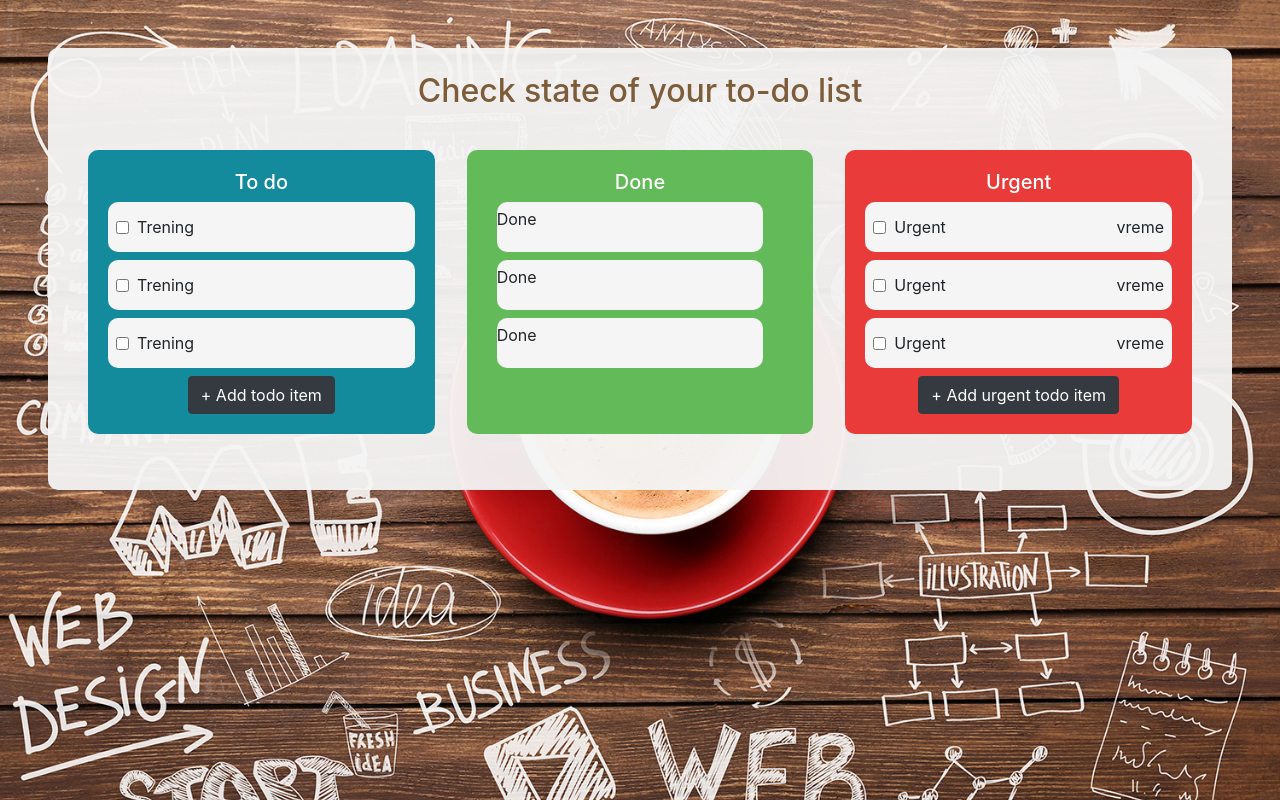
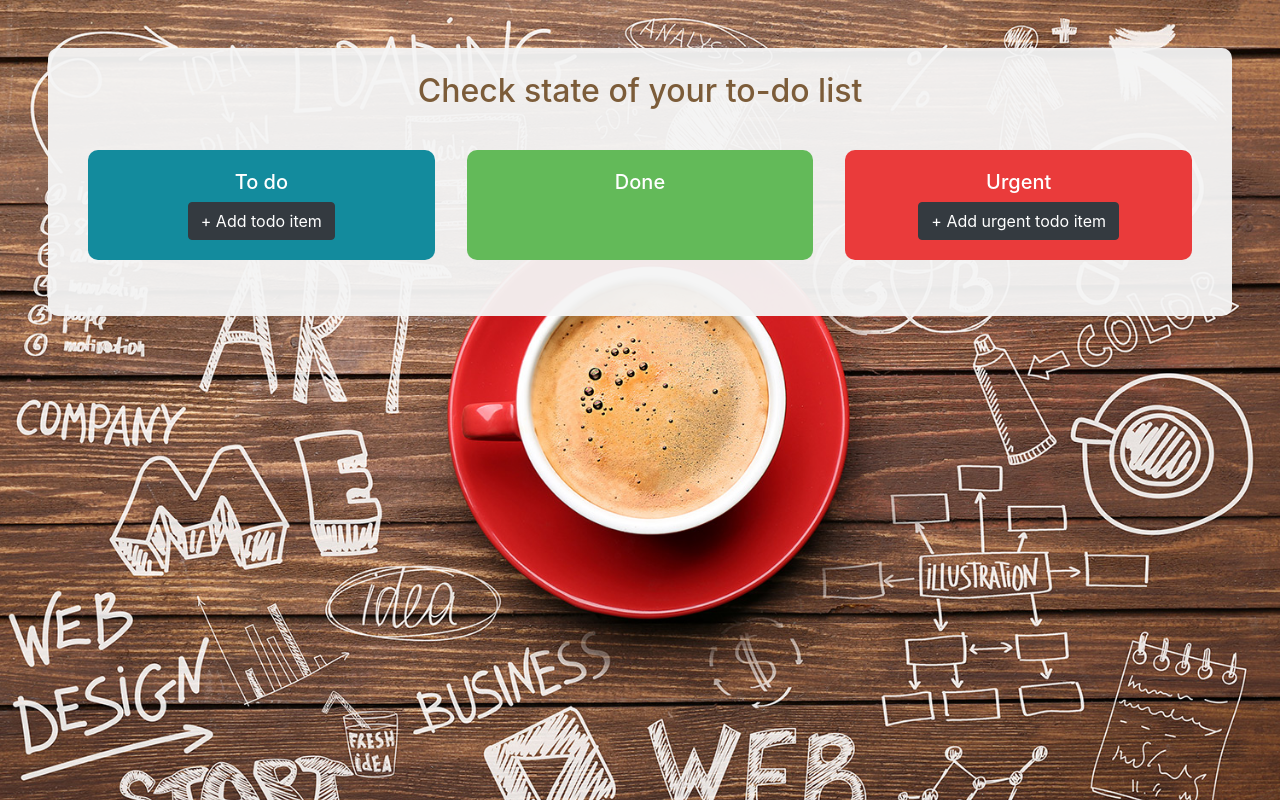
Before and after one commit to PajicMilica/angular-todo-app, an Angular app: page / in a window 1280 px wide. Built offline with nearby package versions, Linux system fonts and the light colour scheme.

Commit message:
prikazivanje item-a

```diff
--- a/src/app/done-item/done-item.component.html
+++ b/src/app/done-item/done-item.component.html
@@ -2,6 +2,6 @@
   <div class="stars">
 
   </div>
-  <p>Done</p>
+  {{doneItem}}
 
 </div>
--- a/src/app/done-item/done-item.component.ts
+++ b/src/app/done-item/done-item.component.ts
@@ -1,4 +1,4 @@
-import { Component, OnInit } from '@angular/core';
+import {Component, Input, OnInit} from '@angular/core';
 
 @Component({
   selector: 'app-done-item',
@@ -7,6 +7,9 @@ import { Component, OnInit } from '@angular/core';
 })
 export class DoneItemComponent implements OnInit {
 
+  @Input()
+  doneItem: String;
+
   constructor() { }
 
   ngOnInit(): void {
--- a/src/app/homepage/homepage.component.html
+++ b/src/app/homepage/homepage.component.html
@@ -3,22 +3,17 @@
   <div class="lists-wrapper m-4">
     <div class="list" id="todo-list">
       <h5 class="text-white">To do</h5>
-      <app-todo-item></app-todo-item>
-      <app-todo-item></app-todo-item>
-      <app-todo-item></app-todo-item>
+      <app-todo-item *ngFor="let item of todoList" [todoItem]="item"></app-todo-item>
       <a href="add/todo" class="btn btn-dark">+ Add todo item</a>
     </div>
     <div class="list" id="done-list">
       <h5 class="text-white">Done</h5>
-      <app-done-item></app-done-item>
-      <app-done-item></app-done-item>
-      <app-done-item></app-done-item>
+      <app-done-item *ngFor="let item of doneList" [doneItem]="item" ></app-done-item>
+
     </div>
     <div class="list" id="urgent-list">
       <h5 class="text-white">Urgent</h5>
-      <app-urgent-item></app-urgent-item>
-      <app-urgent-item></app-urgent-item>
-      <app-urgent-item></app-urgent-item>
+      <app-urgent-item *ngFor="let item of urgentList" [urgentItem]="item" ></app-urgent-item>
       <a href="add/urgent" class="btn btn-dark">+ Add urgent todo item</a>
     </div>
   </div>
--- a/src/app/homepage/homepage.component.ts
+++ b/src/app/homepage/homepage.component.ts
@@ -1,4 +1,5 @@
-import { Component, OnInit } from '@angular/core';
+import {Component, OnInit} from '@angular/core';
+import {UrgentItem} from "../urgent-add/urgent-add.component";
 
 @Component({
   selector: 'app-homepage',
@@ -7,9 +8,37 @@ import { Component, OnInit } from '@angular/core';
 })
 export class HomepageComponent implements OnInit {
 
+  static URGENT_KEY = 'urgent-todo-list';
+  static TODO_STORAGE_KEY = 'todo-list';
+  static DONE_STORAGE_KEY = 'done-list';
+
+  todoList: string[];
+  urgentList: UrgentItem[];
+  doneList: string[];
+
   constructor() { }
 
+
   ngOnInit(): void {
+    this.todoList = this.getTodoList();
+    this.urgentList = this.getUrgentList();
+    this.doneList = this.getDoneList();
   }
 
+  getTodoList(): string[] {
+    let todoArrayString= localStorage.getItem(HomepageComponent.TODO_STORAGE_KEY);
+    return JSON.parse(todoArrayString);
+  }
+
+  getUrgentList(): UrgentItem[] {
+    let urgentArrayString=localStorage.getItem(HomepageComponent.URGENT_KEY);
+    return JSON.parse(urgentArrayString);
+  }
+
+  getDoneList(): string[]{
+    let doneArrayString =localStorage.getItem(HomepageComponent.DONE_STORAGE_KEY);
+    return JSON.parse(doneArrayString);
+  }
+
+
 }
--- a/src/app/todo-item/todo-item.component.html
+++ b/src/app/todo-item/todo-item.component.html
@@ -5,7 +5,7 @@
       <input class="m-2" type="checkbox" value="" id="check">
     </div>
     <label class="mb-0" for="check">
-      Trening
+      {{ todoItem }}
     </label>
   </div>
 
--- a/src/app/todo-item/todo-item.component.ts
+++ b/src/app/todo-item/todo-item.component.ts
@@ -1,4 +1,4 @@
-import { Component, OnInit } from '@angular/core';
+import {Component, Input, OnInit} from '@angular/core';
 
 @Component({
   selector: 'app-todo-item',
@@ -7,6 +7,9 @@ import { Component, OnInit } from '@angular/core';
 })
 export class TodoItemComponent implements OnInit {
 
+  @Input()
+  todoItem: string;
+
   constructor() { }
 
   ngOnInit(): void {
--- a/src/app/urgent-add/urgent-add.component.ts
+++ b/src/app/urgent-add/urgent-add.component.ts
@@ -34,7 +34,7 @@ export class UrgentAddComponent implements OnInit {
     var todoUrgentListArrayString = localStorage.getItem(UrgentAddComponent.TODO_URGENT_KEY);
 
     if(todoUrgentListArrayString) {
-      let urgent = {
+      let urgent: UrgentItem = {
         item: this.urgentInput,
         date: this.finalDate
       }
@@ -43,7 +43,7 @@ export class UrgentAddComponent implements OnInit {
       console.log(todoUrgentListArray);
       localStorage.setItem(UrgentAddComponent.TODO_URGENT_KEY, JSON.stringify(todoUrgentListArray));
     }else{
-      let urgent = {
+      let urgent: UrgentItem = {
         item: this.urgentInput,
         date: this.finalDate
       }
@@ -63,3 +63,8 @@ export class UrgentAddComponent implements OnInit {
     return dateString;
   }
 }
+
+export interface UrgentItem {
+  item: string;
+  date: string;
+}
--- a/src/app/urgent-item/urgent-item.component.html
+++ b/src/app/urgent-item/urgent-item.component.html
@@ -4,10 +4,10 @@
       <input class="m-2" type="checkbox" value="" id="check">
     </div>
     <label class="mb-0" for="check">
-      Urgent
+      {{ urgentItem.item}}
     </label>
   </div>
   <div class="final-time pr-2">
-    vreme
+    {{ urgentItem.date}}
   </div>
 </div>
```
Also changed, not shown: src/app/urgent-item/urgent-item.component.ts (+7 -2 lines).
